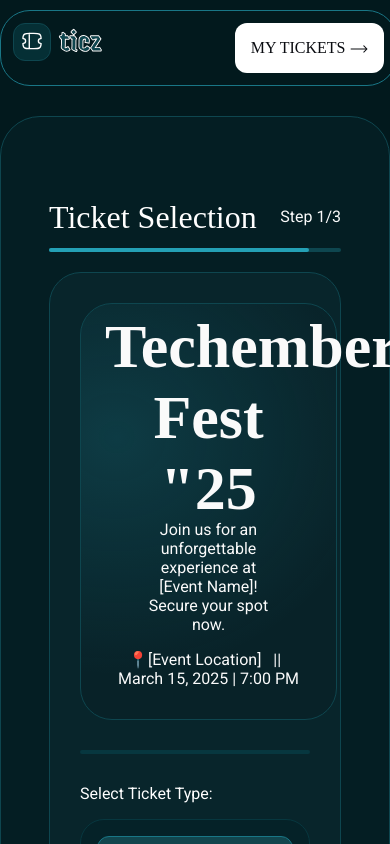
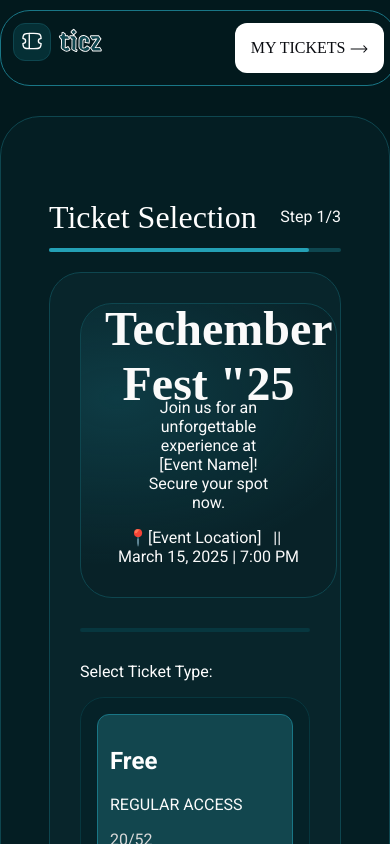
Before and after one commit to Kawthar1512/Conference-ticket-gen, a React (Vite) app: page / in a window 390 px wide. Shown: the top 844 px of the page. Built offline with nearby package versions, Linux system fonts and the light colour scheme; a web font is replaced by a local one.

Commit message:
confirmation

```diff
--- a/src/styles/SelectTicket.css
+++ b/src/styles/SelectTicket.css
@@ -203,4 +203,13 @@ header {
     width: 100%;
     margin-bottom: 16px;
   }
+  .techember-text h1 {
+
+    font-size: 48px;
+
+  }
+  .header-text {
+    display: block;
+    /* justify-content: space-between; */
+  }
 }
```
Also changed, not shown: 1 other file (tests, documents, lock files or other folders).
